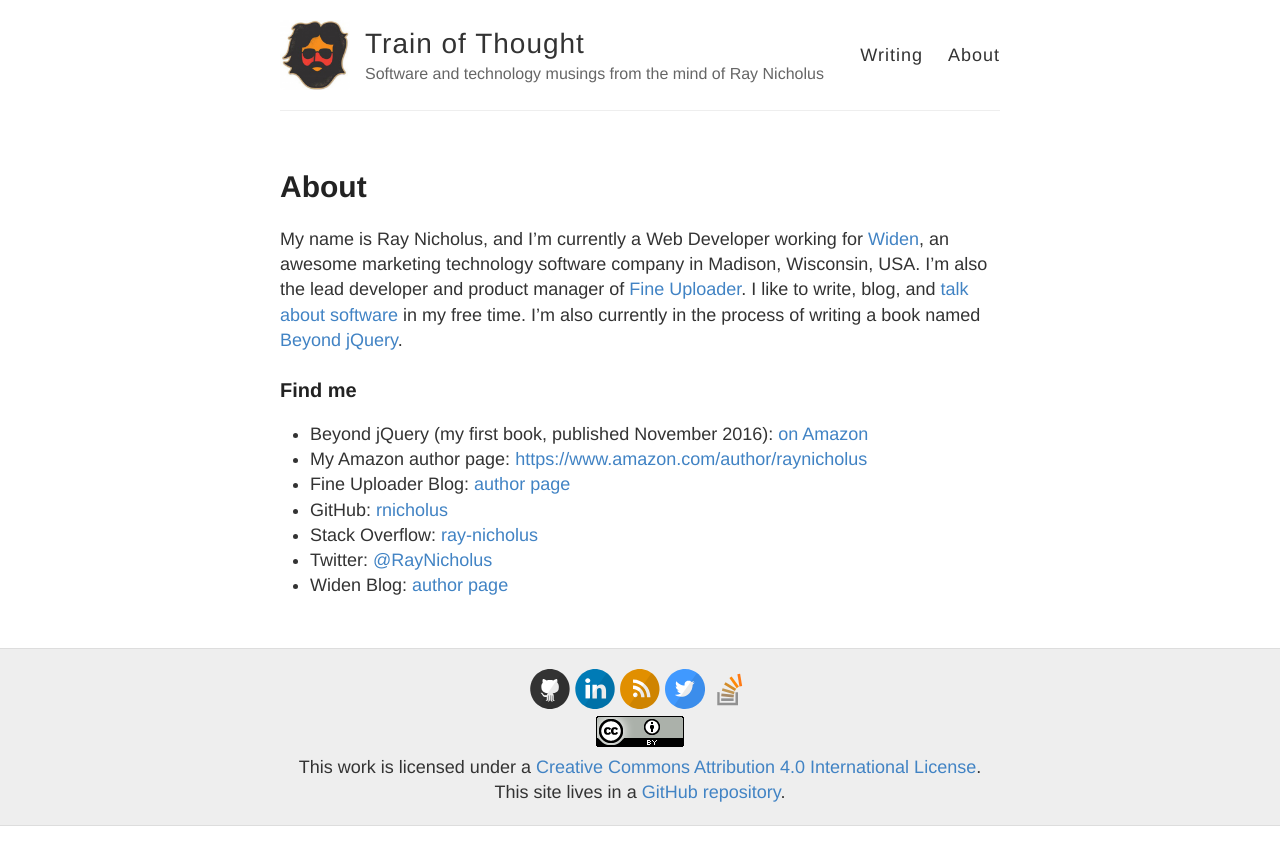
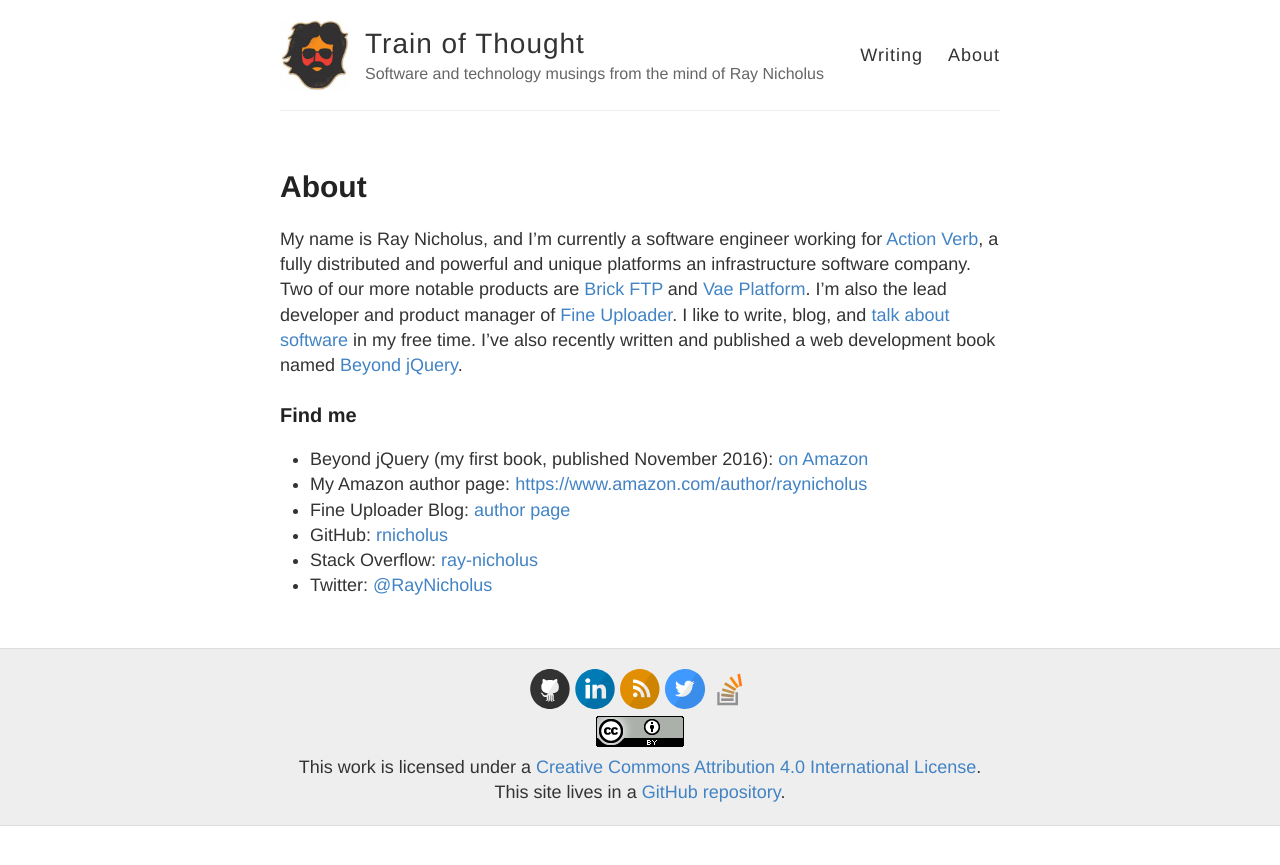
Before and after one commit to rnicholus/raynicholus.com, a Jekyll site: the page built from about.md, in a window 1280 px wide. Shown: the top 865 px of the page. Built offline with Jekyll 4.4.1, drawn with Linux system fonts in a browser that asks for light colours.

Commit message:
update about page

```diff
--- a/about.md
+++ b/about.md
@@ -4,11 +4,9 @@
 permalink: /about/
 ---
 
-My name is Ray Nicholus, and I'm currently a Web Developer working for
-[Widen](http://www.widen.com), an awesome marketing technology software company in
-Madison, Wisconsin, USA.  I'm also the lead developer and product manager of [Fine Uploader](http://fineuploader.com/).
+My name is Ray Nicholus, and I'm currently a software engineer working for [Action Verb](http://actionverb.com), a fully distributed and powerful and unique platforms an infrastructure software company. Two of our more notable products are [Brick FTP](https://brickftp.com/) and [Vae Platform](https://vaeplatform.com/). I'm also the lead developer and product manager of [Fine Uploader](http://fineuploader.com/).
 I like to write, blog, and [talk about software](http://slides.com/raynicholus)
-in my free time. I'm also currently in the process of writing a book named [Beyond jQuery](https://leanpub.com/beyondjquery).
+in my free time. I've also recently written and published a web development book named [Beyond jQuery](https://amzn.com/1484222342).
 
 ### Find me
 - Beyond jQuery (my first book, published November 2016): [on Amazon](https://amzn.com/1484222342)
@@ -17,4 +15,3 @@
 - GitHub: [rnicholus](https://github.com/rnicholus)
 - Stack Overflow: [ray-nicholus](http://stackoverflow.com/users/486979/ray-nicholus)
 - Twitter: [@RayNicholus](https://twitter.com/RayNicholus)
-- Widen Blog: [author page](http://www.widen.com/blog/ray-nicholus)
```
